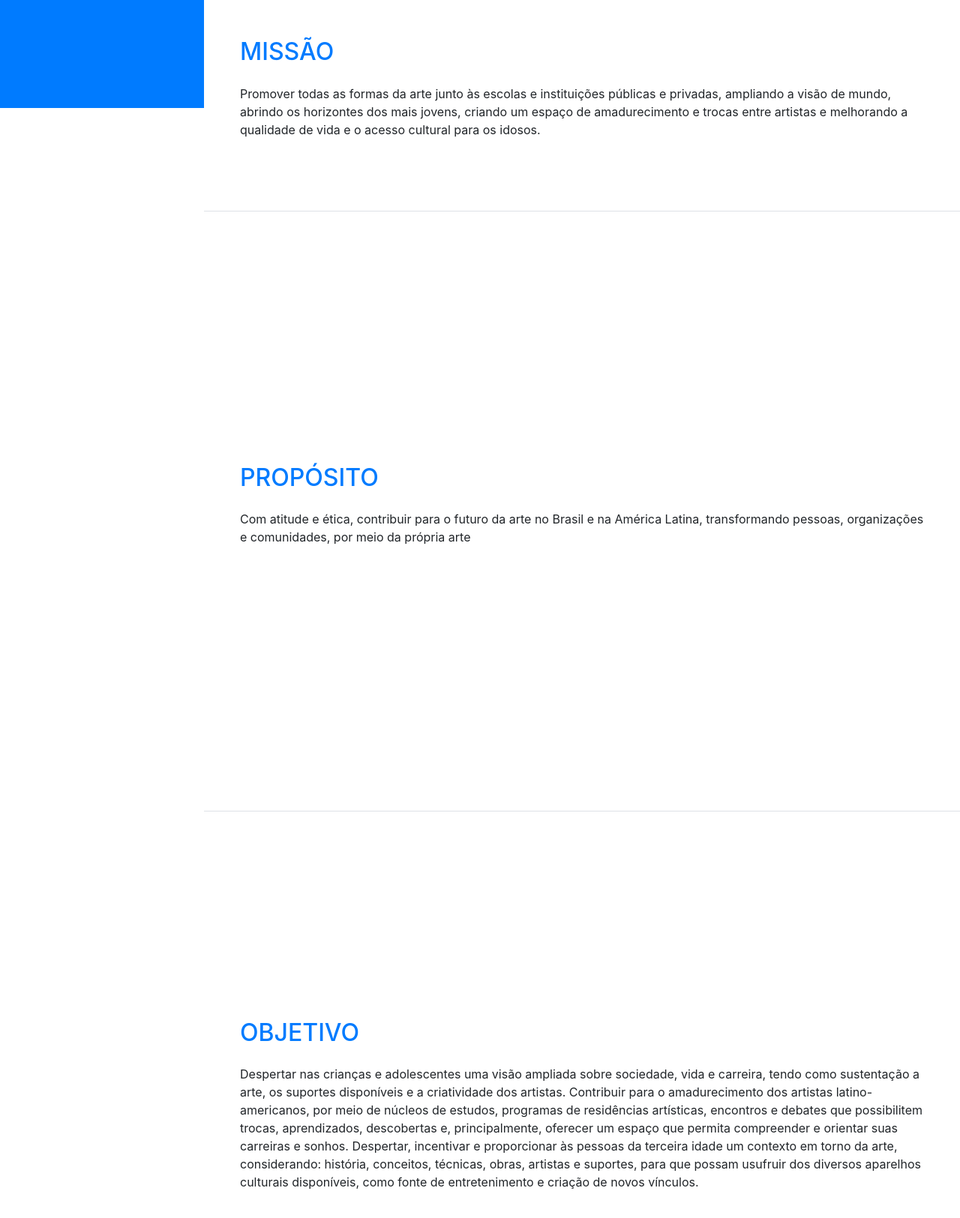
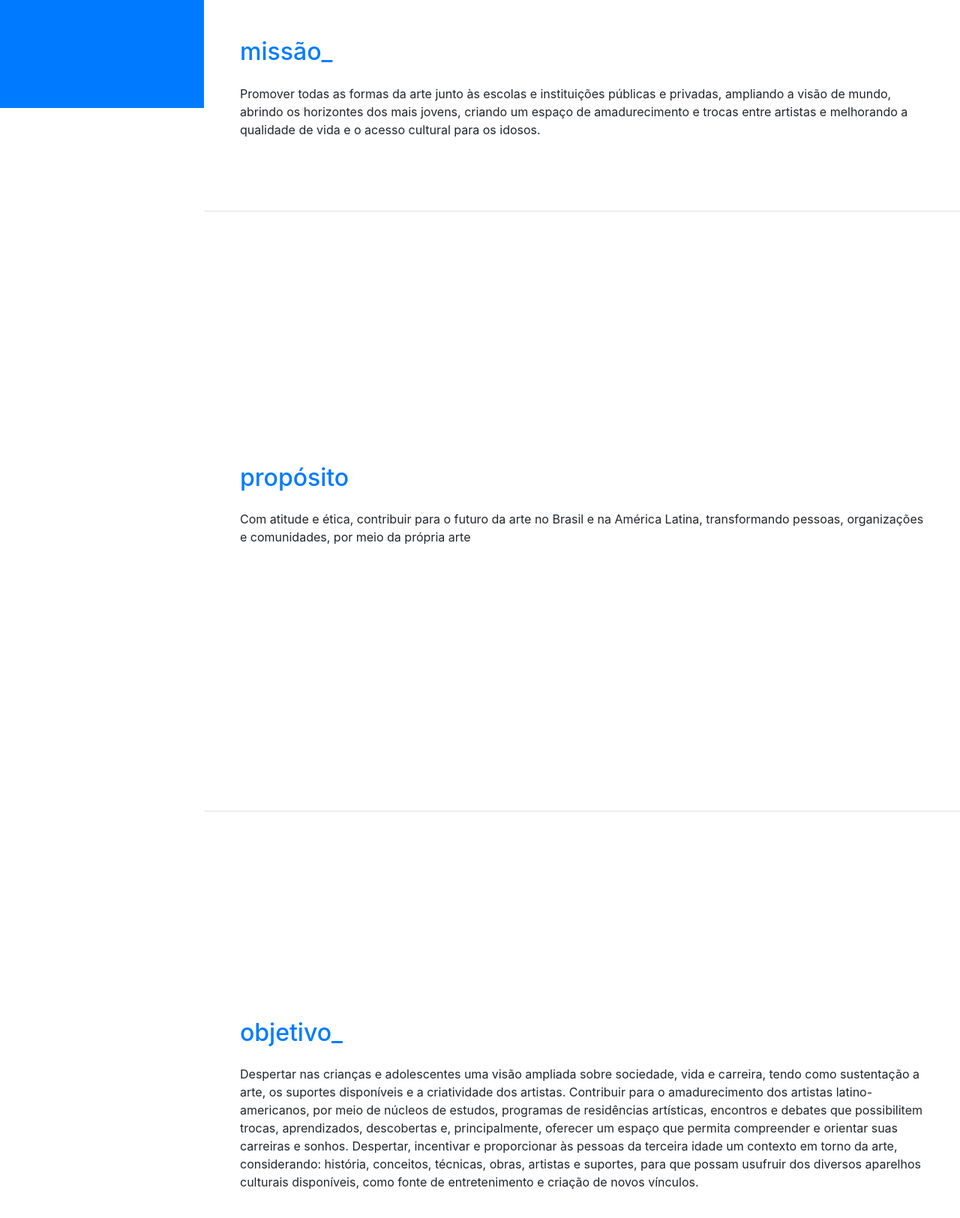
Before and after one commit to tuagencia/instituto-repo, a website with bundled scripts: page index.html in a window 1280 px wide. Shown: the part 656-2280 px from the top of the page at 75% size. Built offline with nearby package versions, Linux system fonts and the light colour scheme; a web font is replaced by a local one.

Commit message:
UPPERCASE-remove-headings

```diff
--- a/css/resume.min.css
+++ b/css/resume.min.css
@@ -26,7 +26,7 @@ h5,
 h6 {
     font-family: 'Montserrat', serif;
     font-weight: 100;
-    text-transform: uppercase;
+    /*text-transform: uppercase;*/
     color: #343a40
 }
 
@@ -40,7 +40,7 @@ h2 {
 }
 
 .subheading {
-    text-transform: uppercase;
+    /*text-transform: uppercase;*/
     font-weight: 300;
     font-family: 'Open Sans', serif;
     font-size: 1.0rem
--- a/index.html
+++ b/index.html
@@ -85,7 +85,7 @@
             </div>
           </div>
 
-          <h2 class="mb-0"><span class="text-primary">Missão </span></h2>
+          <h2 class="mb-0"><span class="text-primary">missão_</span></h2>
         </br>
           <p class="mb-5">
           Promover todas as formas da arte junto às escolas e instituições públicas e privadas, ampliando a visão de mundo, abrindo os horizontes dos mais jovens, criando um espaço de amadurecimento e trocas entre artistas e melhorando a qualidade de vida e o acesso cultural para os idosos.</p>
@@ -96,7 +96,7 @@
 
       <section class="resume-section p-3 p-lg-5 d-flex flex-column" id="proposito">
         <div class="my-auto">
-          <h2 class="mb-0"><span class="text-primary">Propósito</span></h2>
+          <h2 class="mb-0"><span class="text-primary">propósito</span></h2>
           </br>
           <p>
             Com atitude e ética, contribuir para o futuro da arte no Brasil e na América Latina, transformando pessoas, organizações e comunidades, por meio da própria arte
@@ -107,7 +107,7 @@
       </section>
       <section class="resume-section p-3 p-lg-5 d-flex flex-column" id="objetivo">
         <div class="my-auto">
-          <h2 class="mb-0"><span class="text-primary">Objetivo</span></h2>
+          <h2 class="mb-0"><span class="text-primary">objetivo_</span></h2>
           </br
           <p>
           Despertar nas crianças e
@@ -125,7 +125,7 @@
       </section>
       <section class="resume-section p-3 p-lg-5 d-flex flex-column" id="valores">
         <div class="my-auto">
-          <h2 class="mb-0"><span class="text-primary">Valores</span></h2>
+          <h2 class="mb-0"><span class="text-primary">valores_</span></h2>
         </br>
           <ul class="fa-ul mb-0">
             <li>
```
